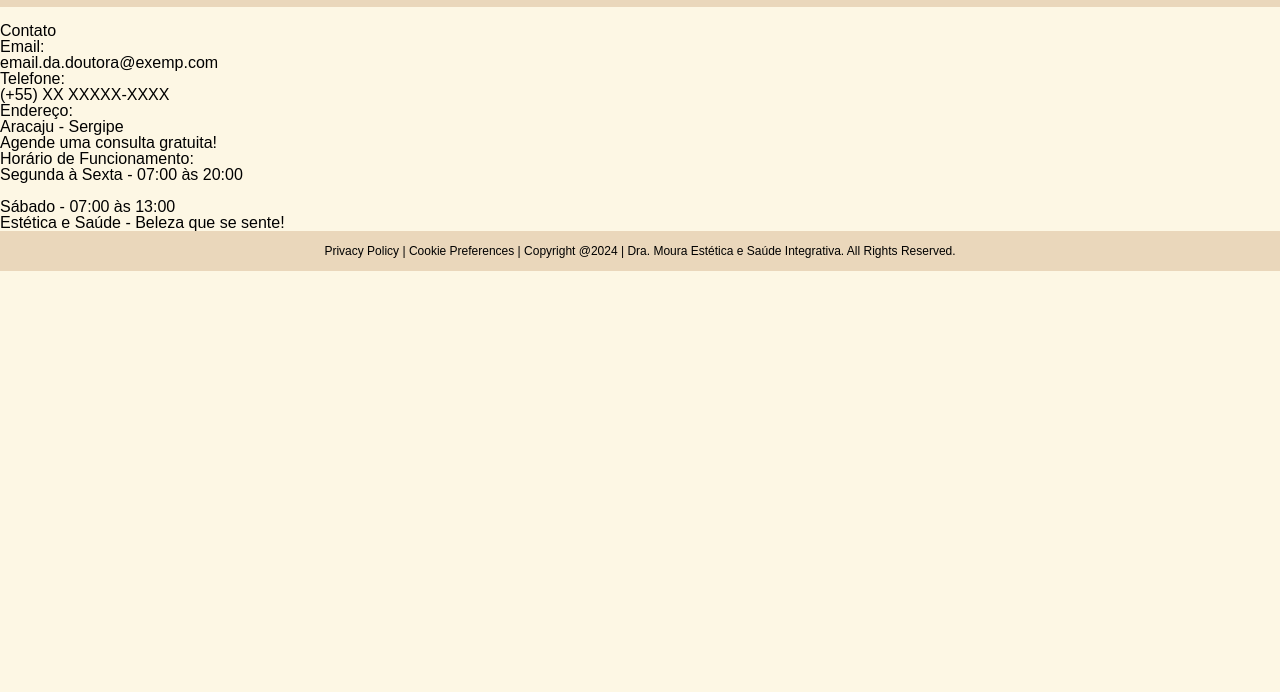
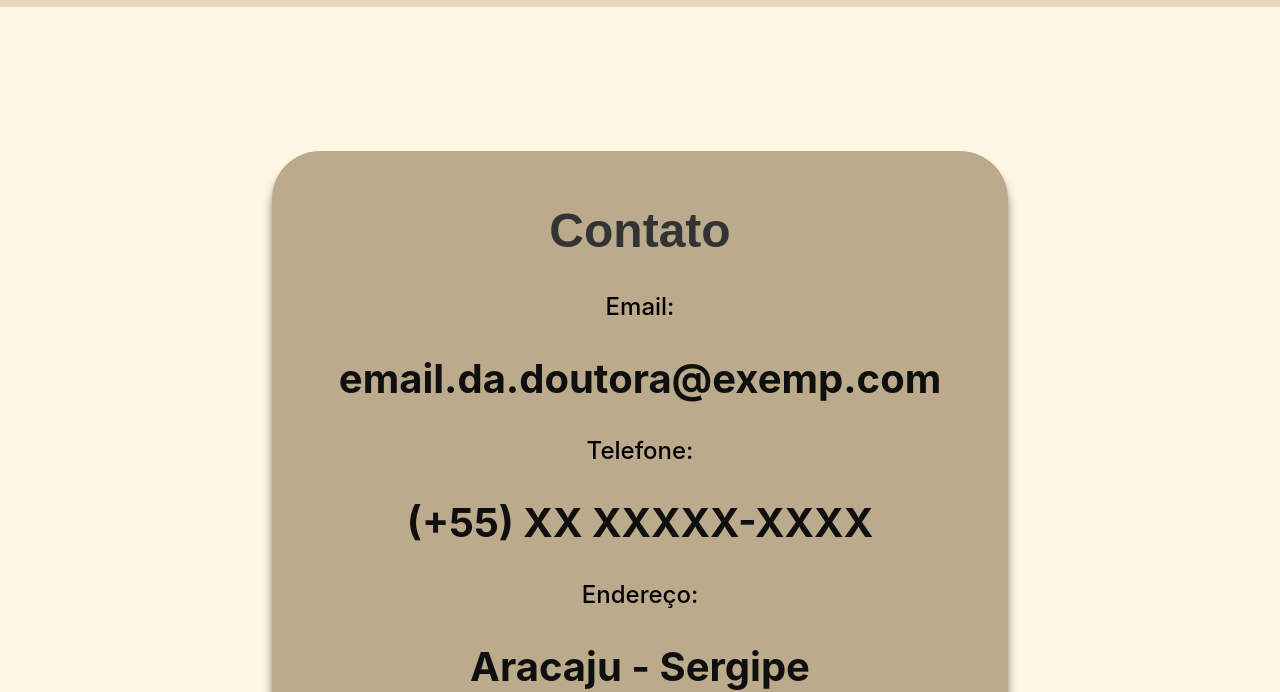
Before and after one commit to eniogabriel75/Projeto_Proz, a plain HTML site: page contato.html in a window 1280 px wide. Shown: the part 114-806 px from the top of the page. Drawn offline with nearby package versions, Linux system fonts and the light colour scheme; files that its build step writes are made by us from their sources; a web font is replaced by a local one.

Commit message:
Ajust_feedb2

```diff
--- a/contato.html
+++ b/contato.html
@@ -3,9 +3,9 @@
   <head>
     <meta charset="UTF-8">
     <meta name="viewport" content="width=device-width, initial-scale=1.0">
-    <link rel="stylesheet" href="reset.css">
-    <link rel="stylesheet" href="padrao.css">
-    <link rel="stylesheet" href="style.css">
+    <link rel="stylesheet" href="css/reset.css">
+    <link rel="stylesheet" href="css/padrao.css">
+    <link rel="stylesheet" href="css/contato.css">
     <link rel="preconnect" href="https://fonts.googleapis.com">
     <link rel="preconnect" href="https://fonts.gstatic.com" crossorigin>
     <link href="https://fonts.googleapis.com/css2?family=Krona+One&family=Maven+Pro&family=Roboto&display=swap" rel="stylesheet">
```
